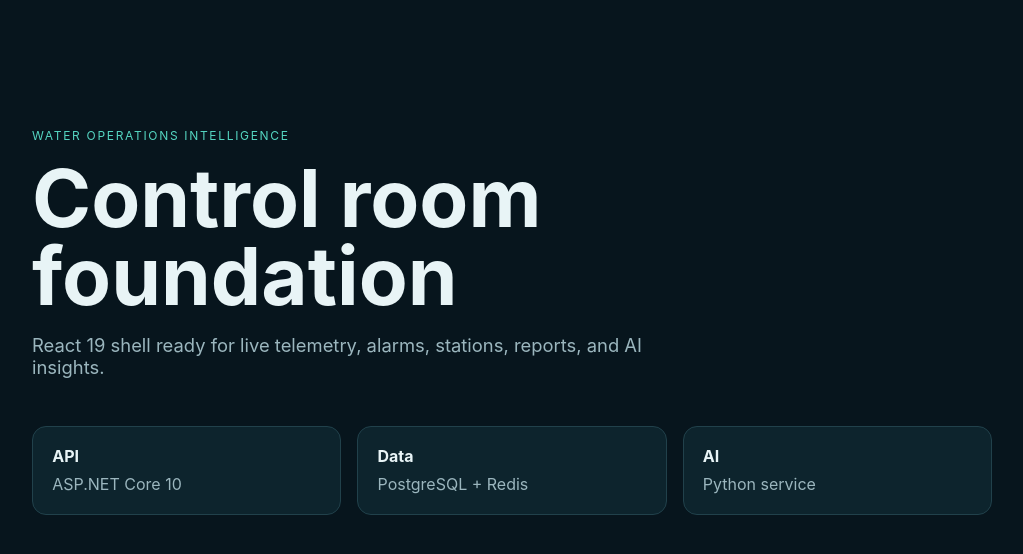
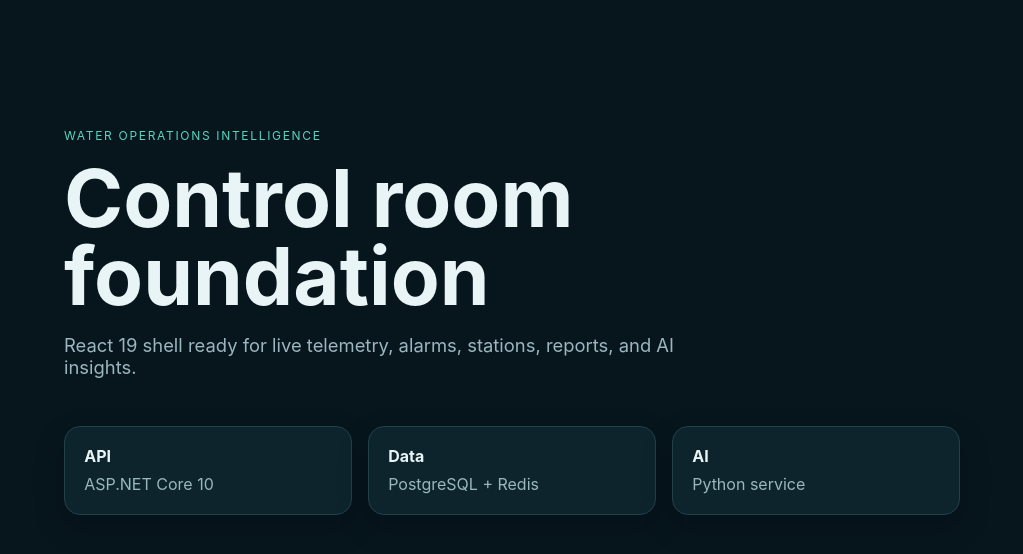
Before and after one commit to nwr4519678/Water-Operations-Intelligence-Platform, a React (Vite) app in the folder frontend/: page / in a window 1280 px wide. Shown: the top 554 px of the page, without its empty margins (128-1151 px from the left). Built offline with nearby package versions, Linux system fonts and the light colour scheme.

Commit message:
add viewer design tokens

```diff
--- a/frontend/src/styles.css
+++ b/frontend/src/styles.css
@@ -1 +1,43 @@
-:root { font-family: Inter, system-ui, sans-serif; color: #e8f4f6; background: #07151d; } body { margin: 0; min-width: 320px; } .shell { max-width: 960px; margin: 12vh auto; padding: 2rem; } .eyebrow { color: #55d6c2; letter-spacing: .14em; font-size: .75rem; } h1 { font-size: clamp(2.5rem, 7vw, 5rem); line-height: .98; max-width: 700px; margin: 1rem 0; } p { color: #9bb6be; font-size: 1.15rem; max-width: 620px; } .grid { display: grid; grid-template-columns: repeat(3, 1fr); gap: 1rem; margin-top: 3rem; } section { border: 1px solid #21414b; background: #0d242d; border-radius: 14px; padding: 1.2rem; } section strong, section span { display: block; } section span { color: #9bb6be; margin-top: .5rem; } @media (max-width: 640px) { .grid { grid-template-columns: 1fr; } }
+:root {
+  color-scheme: dark;
+  font-family: Inter, ui-sans-serif, system-ui, sans-serif;
+  color: var(--color-text-primary);
+  background: var(--color-surface-canvas);
+  --color-surface-canvas: #07151d;
+  --color-surface-raised: #0d242d;
+  --color-surface-subtle: #12333d;
+  --color-border-default: #21414b;
+  --color-text-primary: #e8f4f6;
+  --color-text-secondary: #9bb6be;
+  --color-text-muted: #6f8d96;
+  --color-accent: #55d6c2;
+  --color-focus: #f6c85f;
+  --color-status-healthy: #55d6c2;
+  --color-status-attention: #f6c85f;
+  --color-status-offline: #f28b82;
+  --color-status-unknown: #b7a8d8;
+  --space-1: 0.25rem;
+  --space-2: 0.5rem;
+  --space-3: 0.75rem;
+  --space-4: 1rem;
+  --space-6: 1.5rem;
+  --space-8: 2rem;
+  --radius-sm: 0.375rem;
+  --radius-md: 0.75rem;
+  --radius-lg: 1rem;
+  --shadow-raised: 0 0.75rem 2rem rgb(0 0 0 / 18%);
+}
+
+* { box-sizing: border-box; }
+body { margin: 0; min-width: 320px; }
+button, input, select { font: inherit; }
+:focus-visible { outline: 3px solid var(--color-focus); outline-offset: 3px; }
+.shell { max-width: 960px; margin: 12vh auto; padding: var(--space-8); }
+.eyebrow { color: var(--color-accent); letter-spacing: .14em; font-size: .75rem; }
+h1 { font-size: clamp(2.5rem, 7vw, 5rem); line-height: .98; max-width: 700px; margin: var(--space-4) 0; }
+p { color: var(--color-text-secondary); font-size: 1.15rem; max-width: 620px; }
+.grid { display: grid; grid-template-columns: repeat(3, 1fr); gap: var(--space-4); margin-top: 3rem; }
+section { border: 1px solid var(--color-border-default); background: var(--color-surface-raised); border-radius: var(--radius-lg); padding: 1.2rem; box-shadow: var(--shadow-raised); }
+section strong, section span { display: block; }
+section span { color: var(--color-text-secondary); margin-top: var(--space-2); }
+@media (max-width: 767px) { .shell { margin: 8vh auto; padding: var(--space-6); } .grid { grid-template-columns: 1fr; } }
```
